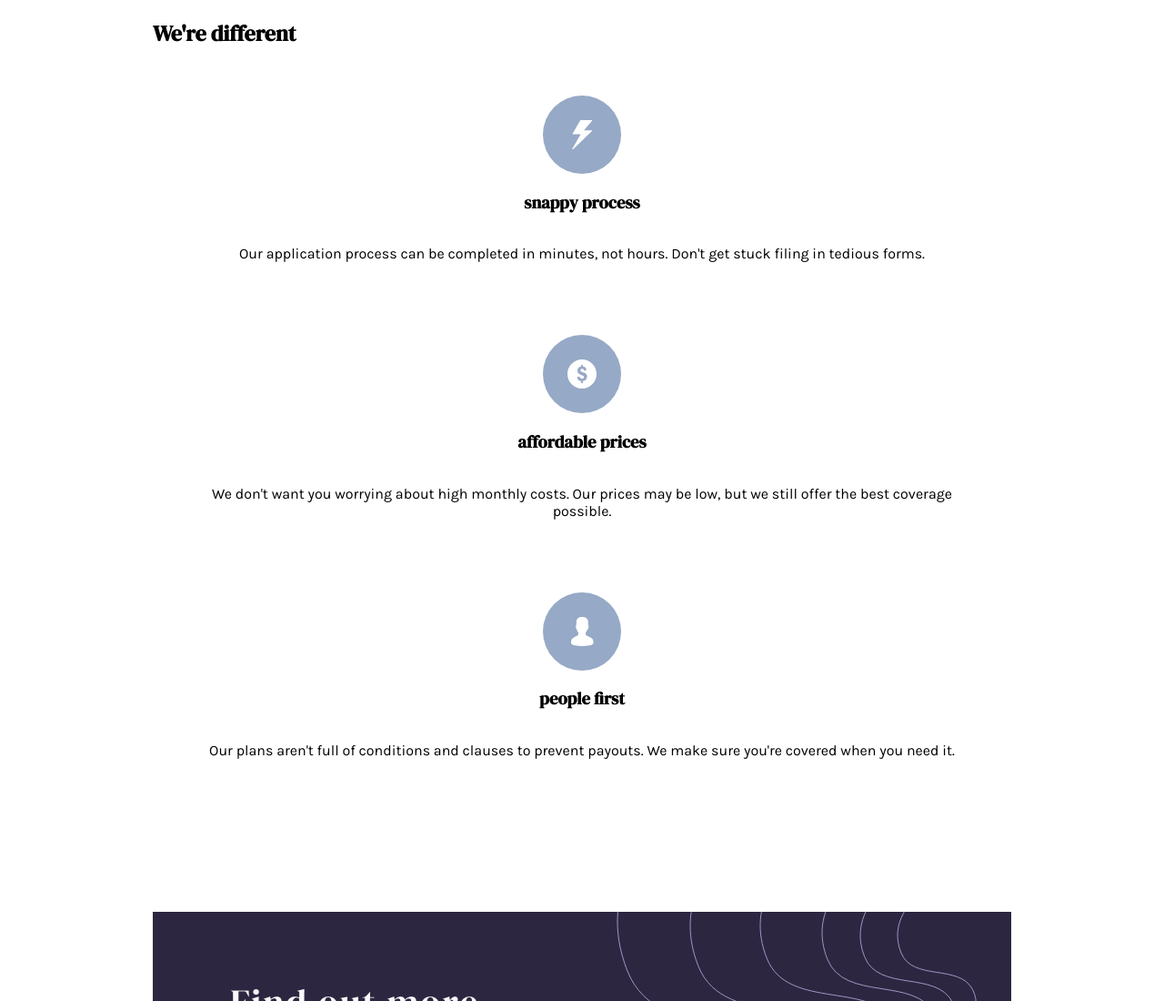
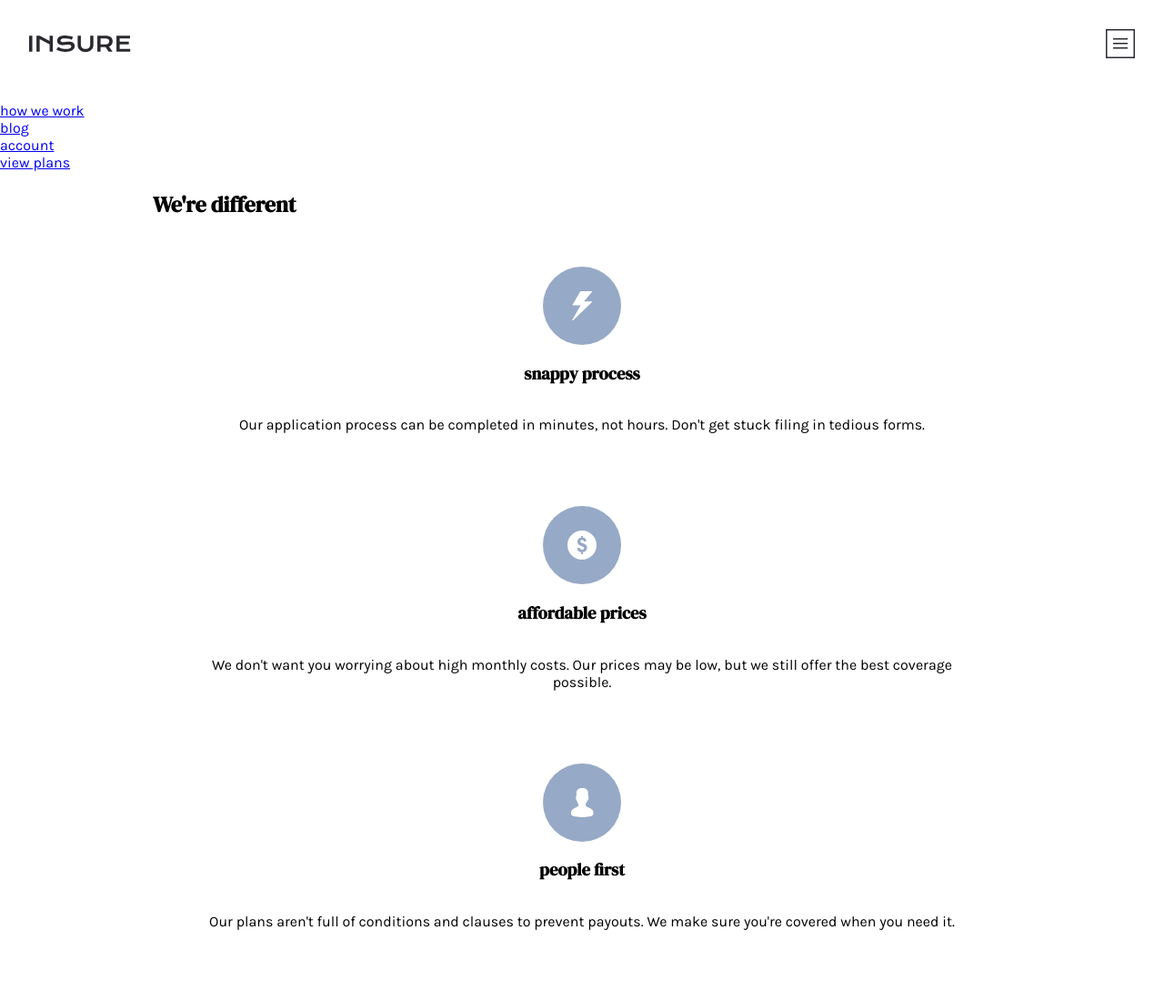
Before and after one commit to soitirakis/insure-landing-page, a plain HTML site: page index.html in a window 1280 px wide. Shown: the top 1100 px of the page at 91% size. Drawn offline with Linux system fonts and the light colour scheme.

Commit message:
navbar added

```diff
--- a/css/style.css
+++ b/css/style.css
@@ -15,6 +15,16 @@ html, body {
 }
 body {
   font-family: 'Karla';
+}
+/*header*/
+.header-image {
+  display: flex;
+  justify-content: space-between;
+  align-items: center;
+  padding: 2rem;
+}
+.header-image-logo, .header-hamburger {
+  display: block;
 }
 menu {
   padding: 0;
--- a/index.html
+++ b/index.html
@@ -10,8 +10,17 @@
   </head>
   <body>
     <header>
-      <nav>
-
+      <div class="header-image">
+        <img class="header-image-logo" src="img/logo.svg" alt="Insure logo image">
+        <img class="header-hamburger" src="img/icon-hamburger.svg" alt="Hmaburger logo to extend the navbar">
+      </div>
+      <nav class="nav">
+        <ul class="nav-ul">
+          <li class="nav-list"><a class="nav-item" href="#">how we work</a></li>
+          <li class="nav-list"><a class="nav-item" href="#">blog</a></li>
+          <li class="nav-list"><a class="nav-item" href="#">account</a></li>
+          <li class="nav-list"><a class="nav-item" href="#">view plans</a></li>
+        </ul>
       </nav>
     </header>
     <menu class="page-dimensions">
```
Also changed, not shown: img/icon-hamburger.svg (added).
